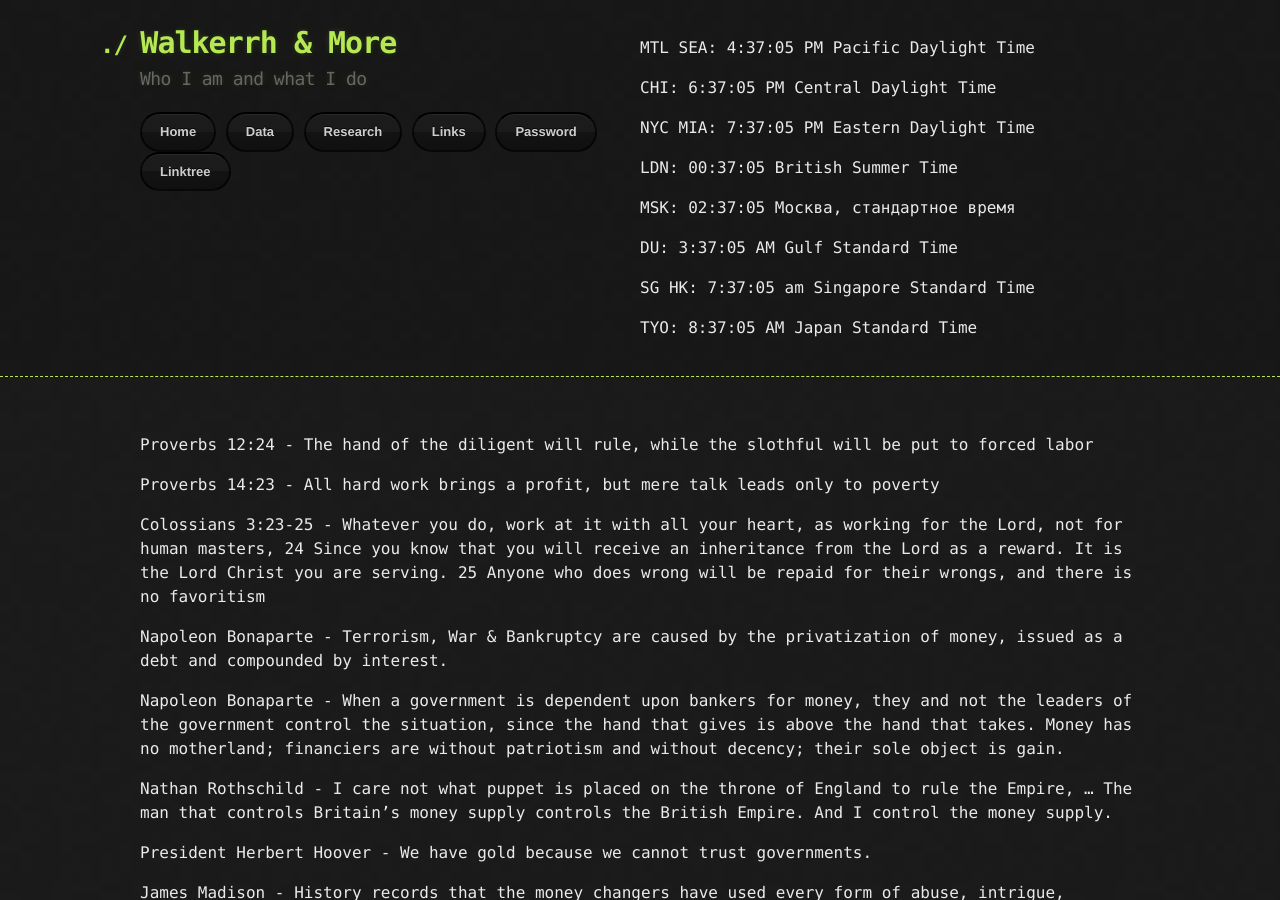
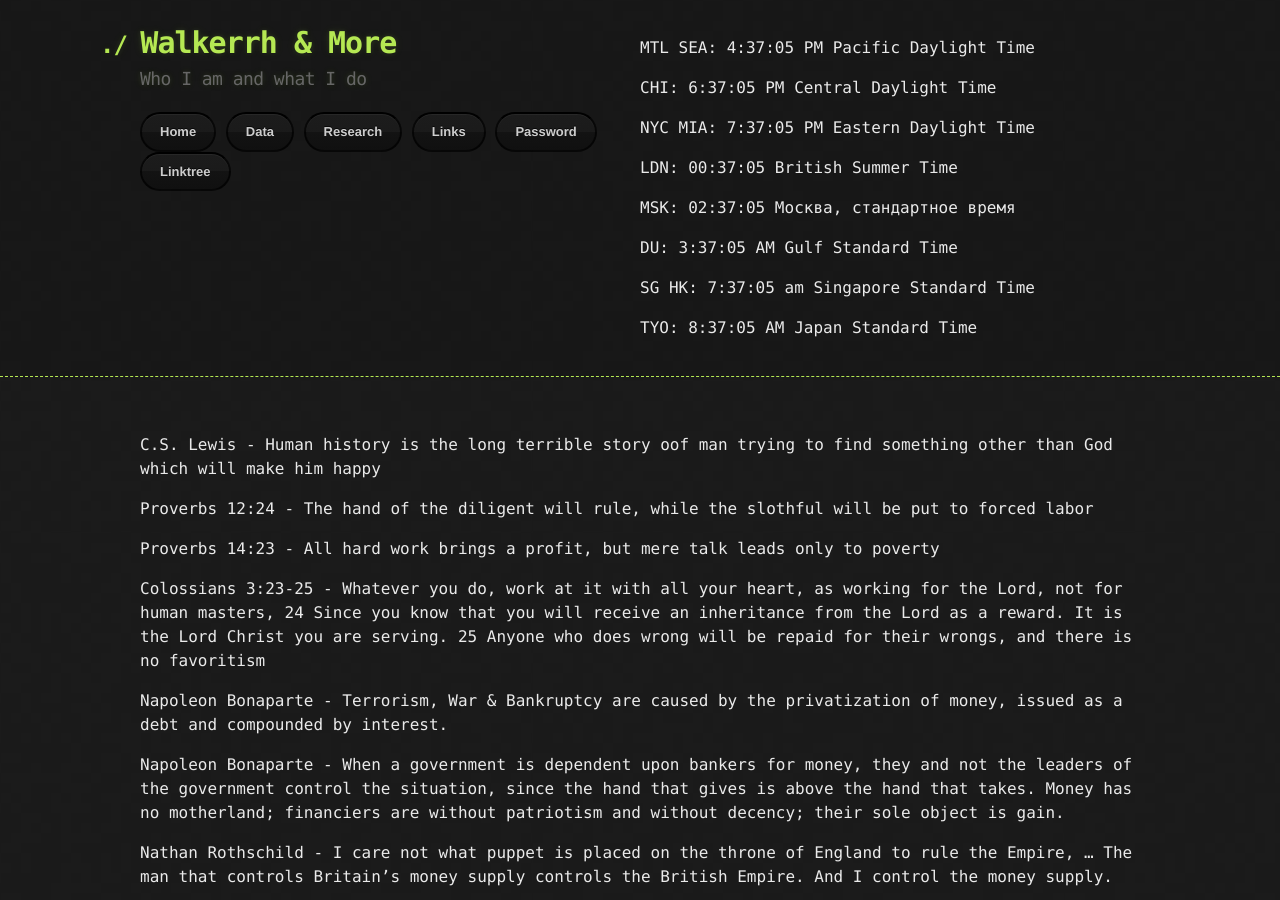
Before and after one commit to Walkerrh/walkerrh.github.io, a Jekyll site: the page built from quotes.md, in a window 1280 px wide and 900 px high. Built offline with Jekyll 4.4.1, drawn with Linux system fonts in a browser that asks for light colours; our own code applies the rules of GitHub Pages for plain Markdown files.

Commit message:
Update quotes.md

```diff
--- a/quotes.md
+++ b/quotes.md
@@ -1,3 +1,5 @@
+
+C.S. Lewis - Human history is the long terrible story oof man trying to find something other than God which will make him happy
 
 Proverbs 12:24 - The hand of the diligent will rule, while the slothful will be put to forced labor
 
```
